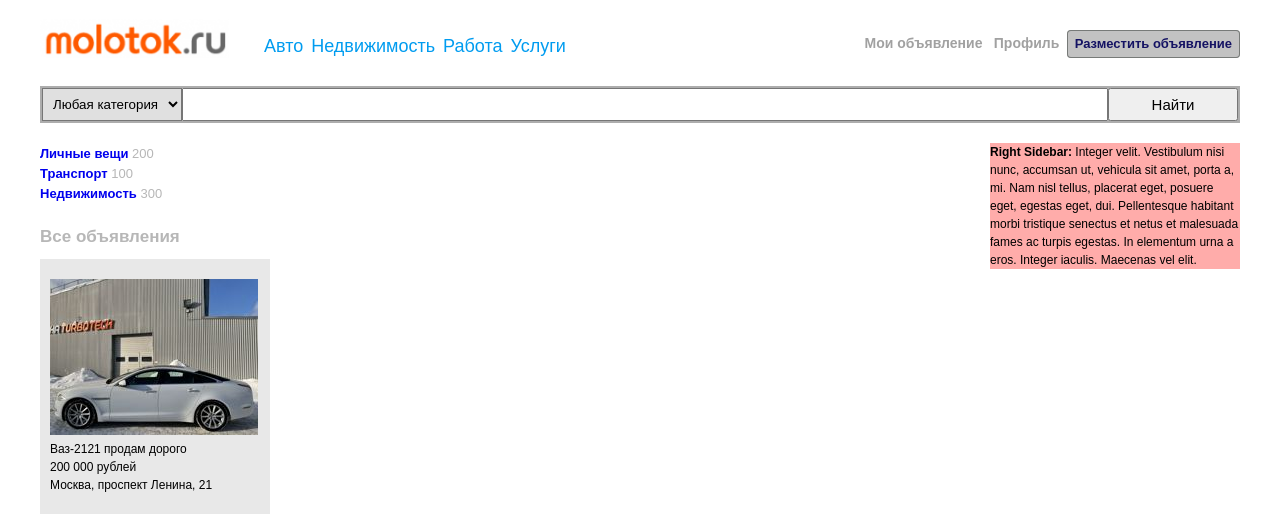
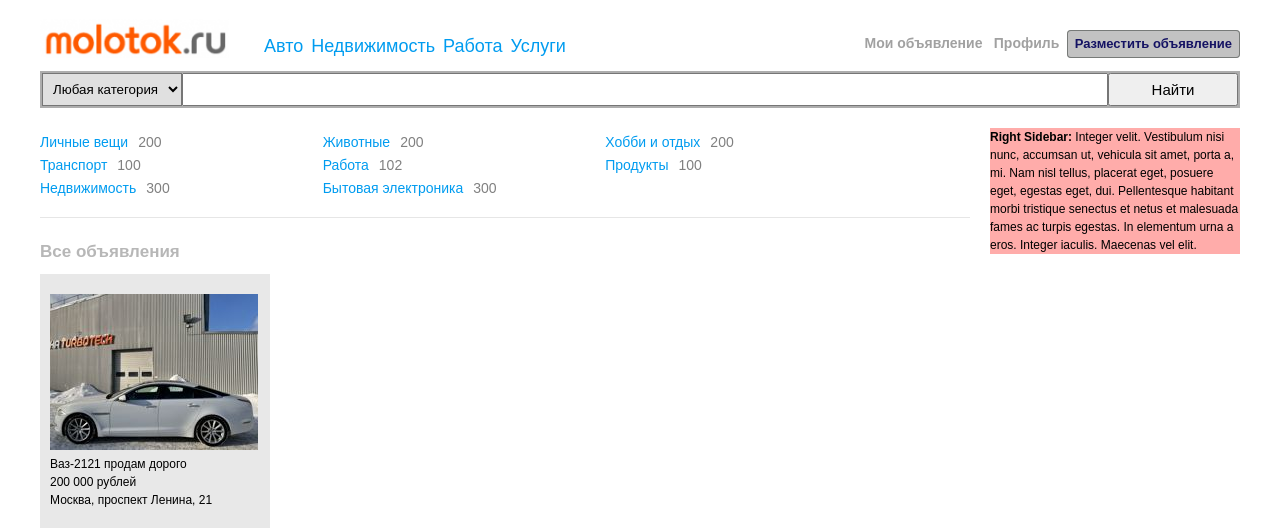
Before and after one commit to koras/trainingProject, a PHP site: page / in a window 1280 px wide. Shown: the top 528 px of the page. Run offline with PHP 8.4, Linux system fonts and the light colour scheme.

Commit message:
task-4 поправил категории

```diff
--- a/css/advert.css
+++ b/css/advert.css
@@ -25,23 +25,55 @@
 
 .category li a {
     text-decoration: none;
-    font-weight: 600;
     display: block;
+    color: #009cf0;
     padding: 2px 0px 0px 0px;
+    font-size: 14px;
 }
 
 .category li a:hover {
-    color: cornflowerblue;
+    color: blue;
+}
+
+.category {
+    position: relative;
+    display: block;
+    width: 100%;
+    box-sizing: border-box;
+    text-align: justify;
+    padding: 0px 0px 20px 0px;
+    border-bottom: 1px solid #e6e6e6;
+}
+
+.category:after {
+    position: relative;
+    display: inline-block;
+    width: 100%;
+    height: auto;
+    box-sizing: border-box;
+    vertical-align: top;
+}
+
+.category>div {
+    position: relative;
+    display: inline-block;
+    width: 30%;
+    height: auto;
+    box-sizing: border-box;
+    text-align: left;
+    vertical-align: top;
 }
 
 .category li a span {
     text-decoration: none;
-    font-weight: 100;
-    padding: 2px 0px 0px 0px;
-    color: #b7b7b7;
-    font-size: 13px;
+    padding: 2px 0px 0px 10px;
+    color: gray;
+    font-size: 14px;
 }
 
-.category li {}
+.category li {
+    display: block;
+    padding: 3px 0px 0px 0px;
+}
 
 .category ul {}
--- a/css/search.css
+++ b/css/search.css
@@ -1,6 +1,9 @@
 .block-search {
     display: flex;
     width: inherit;
+    padding: 2px;
+    background: #adadad;
+    margin: 1px 0px 20px 0px;
 }
 
 .block-search-select {
--- a/css/style.css
+++ b/css/style.css
@@ -89,13 +89,6 @@ body {
 
 .block-header-profile {
     padding: 20px 0px 0px 0px;
-}
-
-.block-search {
-    display: block;
-    padding: 2px;
-    background: #adadad;
-    margin: 16px 0px 20px 0px;
 }
 
 .block-header-profile button {
--- a/index.html
+++ b/index.html
@@ -10,12 +10,9 @@
     <link href="css/style.css" rel="stylesheet">
     <link href="css/search.css" rel="stylesheet">
     <link href="css/advert.css" rel="stylesheet">
-
-
 </head>
 
 <body>
-
     <div class="wrapper">
 
         <header class="header">
@@ -57,11 +54,27 @@
                 <main class="content">
 
                     <div class="category">
-                        <ul>
-                            <li><a href="#">Личные вещи <span>200</span></a></li>
-                            <li><a href="#">Транспорт <span>100</span></a></li>
-                            <li><a href="#">Недвижимость <span>300</span></a></li>
-                        </ul>
+                        <div>
+                            <ul>
+                                <li><a href="#">Личные вещи<span>200</span></a></li>
+                                <li><a href="#">Транспорт<span>100</span></a></li>
+                                <li><a href="#">Недвижимость<span>300</span></a></li>
+                            </ul>
+                        </div>
+                        <div>
+                            <ul>
+                                <li><a href="#">Животные<span>200</span></a></li>
+                                <li><a href="#">Работа<span>102</span></a></li>
+                                <li><a href="#">Бытовая электроника<span>300</span></a></li>
+                            </ul>
+                        </div>
+                        <div>
+                            <ul>
+                                <li><a href="#">Хобби и отдых<span>200</span></a></li>
+                                <li><a href="#">Продукты<span>100</span></a></li>
+                            </ul>
+                        </div>
+
                     </div>
 
                     <h2 class="advert-title">Все объявления</h2>
@@ -121,6 +134,7 @@
     </footer>
     <!-- .footer -->
 
+    <script type="text/javascript" src="./js/script.js"></script>
 </body>
 
 </html>
--- a/js/script.js
+++ b/js/script.js
@@ -0,0 +1 @@
+console.log('test');
```
